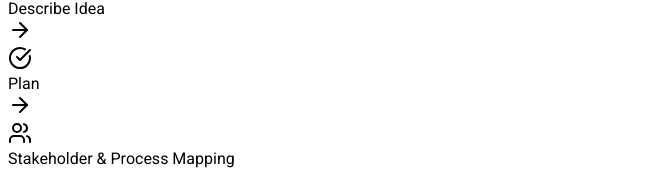
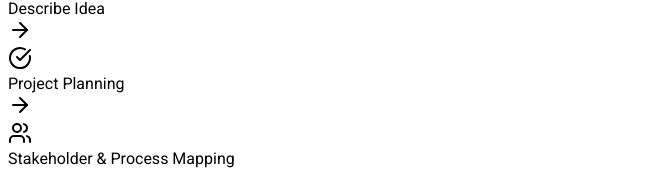
Before and after one commit to Biswanathdas1996/projectPlanner, a React (Vite) app in the folder client/: page /user-journey in a window 1280 px wide. Shown: the part 192-362 px from the top of the page, without its empty margins (0-656 px from the left). Built offline with nearby package versions, Linux system fonts and the light colour scheme.

Commit message:
Visual edit
Replit-Commit-Author: Agent
Replit-Commit-Session-Id: a1e8e478-0f20-4c5b-b9c2-e9075db2486c
Replit-Commit-Screenshot-Url: https://storage.googleapis.com/screenshot-production-us-central1/caabfea3-4e34-430a-96b7-a87b3778ccb8/00281399-2a88-403f-b36f-f42148d55e8b.jpg

```diff
--- a/client/src/components/workflow-progress.tsx
+++ b/client/src/components/workflow-progress.tsx
@@ -76,9 +76,7 @@ export function WorkflowProgress({ currentStep, completedSteps = [] }: WorkflowP
             <span className={`text-sm font-medium hidden sm:block ${
               getStepStatus('plan') === 'active' ? 'text-blue-700' :
               getStepStatus('plan') === 'completed' ? 'text-green-700' : 'text-gray-600'
-            }`}>
-              Plan
-            </span>
+            }`}>Project Planning</span>
           </div>
 
           <ArrowRight className="h-4 w-4 text-gray-300" />
```
